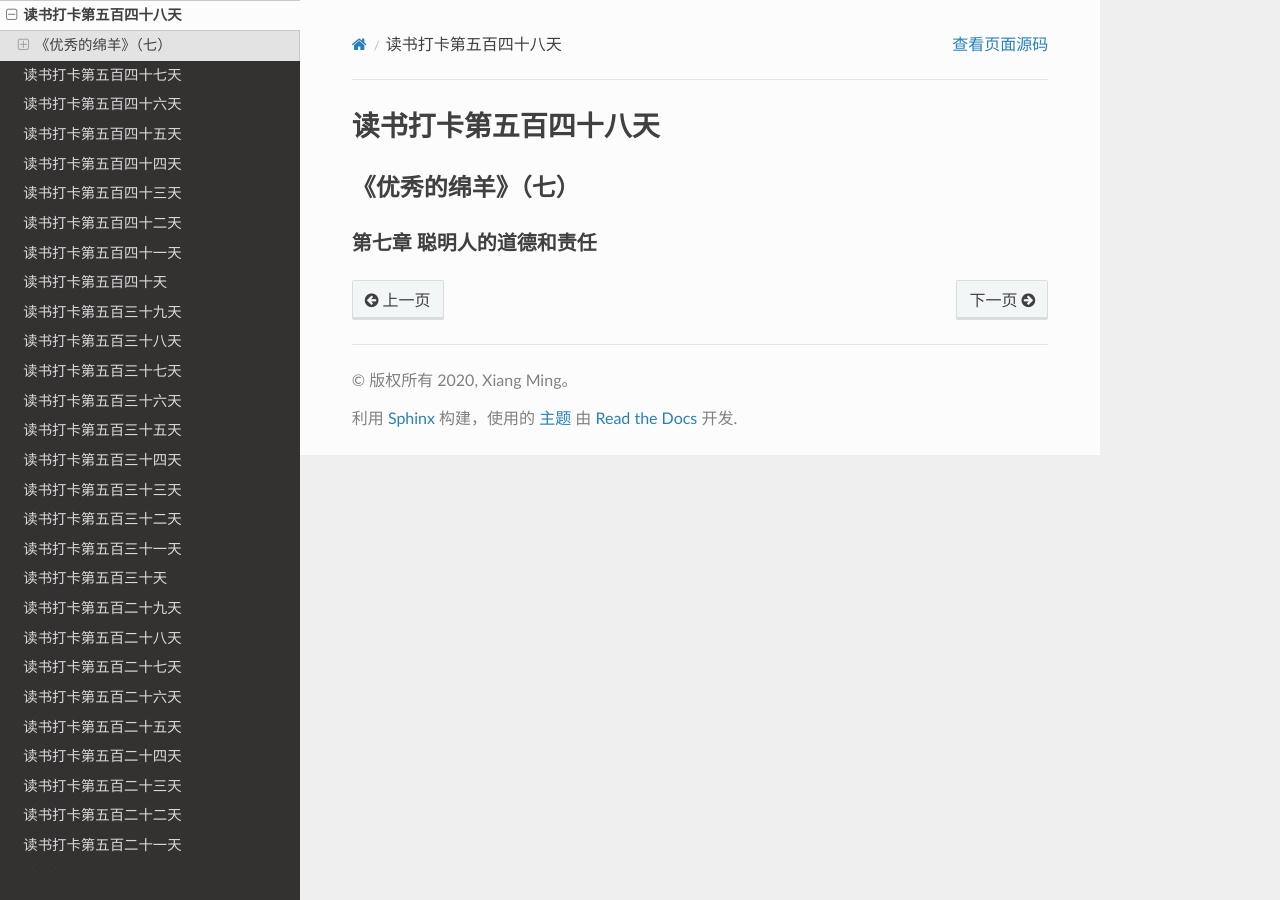
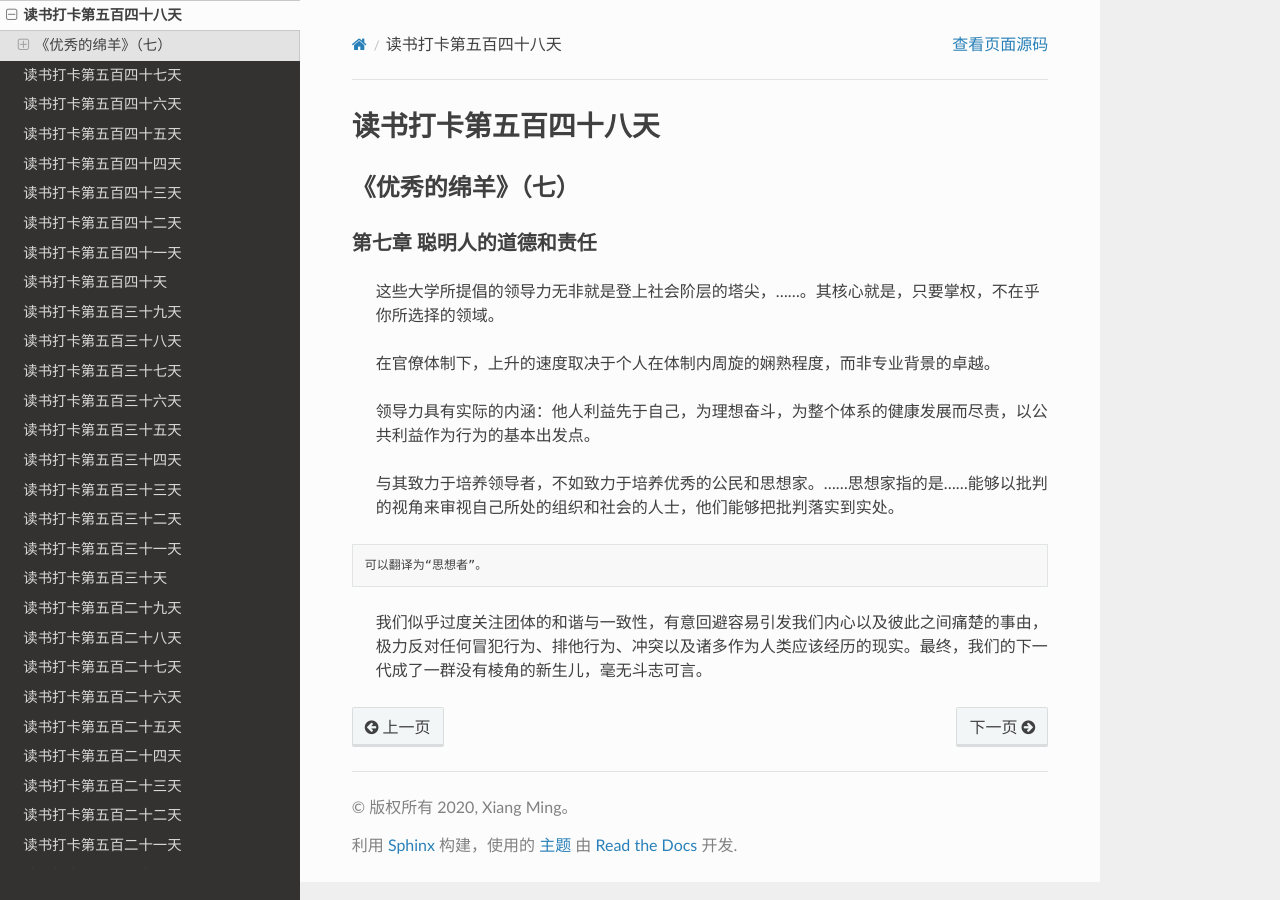
Before and after one commit to xiangming1975/reading, a Sphinx documentation site: the page built from source/2022-02-23.md, in a window 1280 px wide. Built offline with Sphinx 7.4.7 and the Read the Docs theme 2.0.0, drawn with Linux system fonts in a browser that asks for light colours.

Commit message:
2022-02-16

````diff
--- a/source/2022-02-23.md
+++ b/source/2022-02-23.md
@@ -2,4 +2,16 @@
 ## 《优秀的绵羊》（七）
 ### 第七章 聪明人的道德和责任
 
+> 这些大学所提倡的领导力无非就是登上社会阶层的塔尖，……。其核心就是，只要掌权，不在乎你所选择的领域。
+
+> 在官僚体制下，上升的速度取决于个人在体制内周旋的娴熟程度，而非专业背景的卓越。
+
+> 领导力具有实际的内涵：他人利益先于自己，为理想奋斗，为整个体系的健康发展而尽责，以公共利益作为行为的基本出发点。
+
+> 与其致力于培养领导者，不如致力于培养优秀的公民和思想家。……思想家指的是……能够以批判的视角来审视自己所处的组织和社会的人士，他们能够把批判落实到实处。
+```
+可以翻译为“思想者”。
+```
+> 我们似乎过度关注团体的和谐与一致性，有意回避容易引发我们内心以及彼此之间痛楚的事由，极力反对任何冒犯行为、排他行为、冲突以及诸多作为人类应该经历的现实。最终，我们的下一代成了一群没有棱角的新生儿，毫无斗志可言。
+
 >
````
